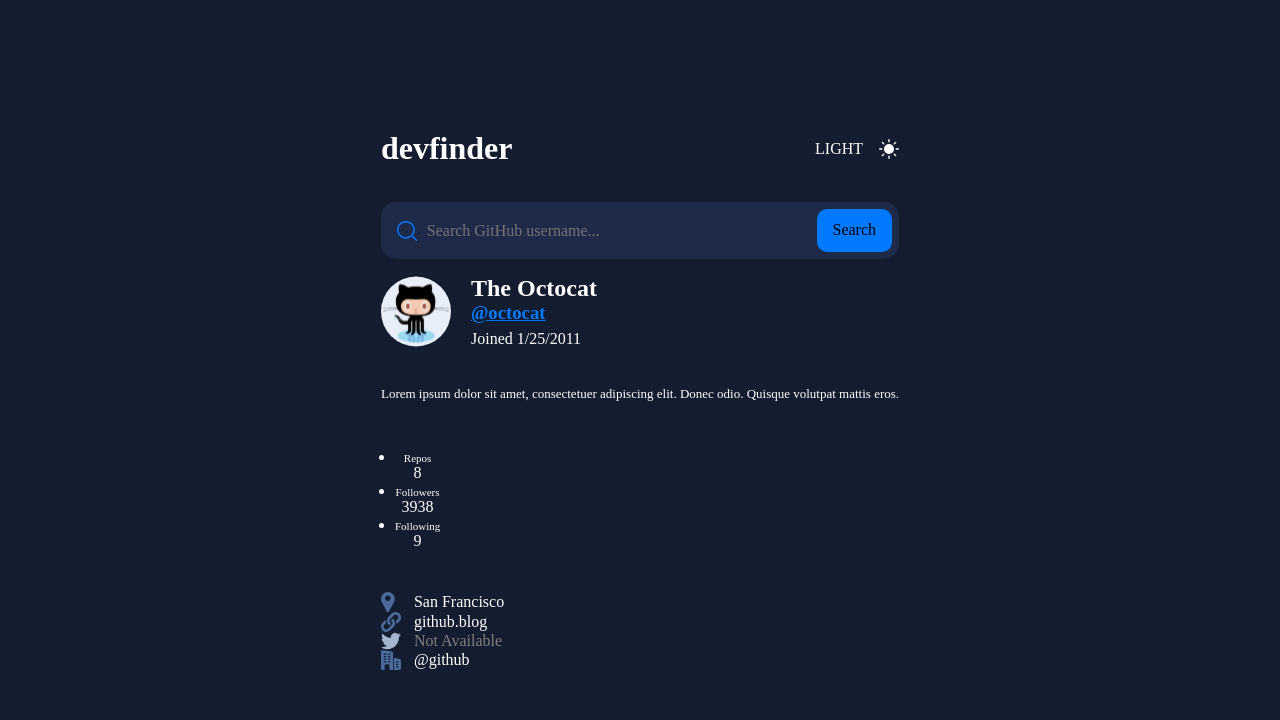
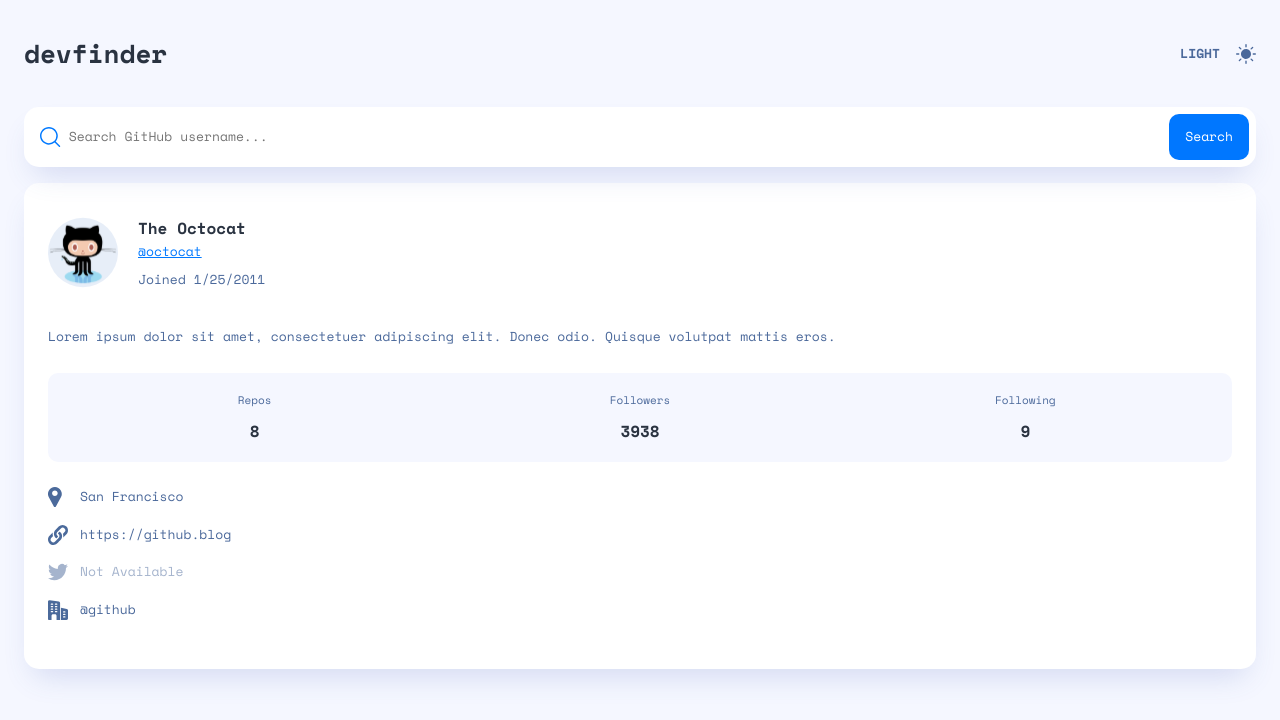
Before and after one commit to ronaldpaek/github-user-search-app, a React (Vite) app: page / in a window 1280 px wide. Shown: the top 720 px of the page. Built offline with nearby package versions, Linux system fonts and the light colour scheme.

Commit message:
Fix structure for app and css

```diff
--- a/src/App.css
+++ b/src/App.css
@@ -1,23 +1,20 @@
 #root {
-  padding-inline: 24px;
-}
-
-.github-search-container {
-  display: grid;
-  place-content: center;
-  height: 100%;
+  padding-inline: var(--spacing-5);
+  padding-top: var(--spacing-6);
 }
 
 .app-header {
   display: flex;
   justify-content: space-between;
-  margin-bottom: 35px;
+  align-items: center;
+  margin-bottom: var(--spacing-6);
 }
 
 .theme-toggle {
   display: flex;
   align-items: center;
-  gap: 16px;
+  font-weight: var(--font-weight-700);
+  gap: var(--spacing-4);
 }
 
 .theme-label {
@@ -25,20 +22,25 @@
 }
 
 .search-bar {
-  background: #1e2a47;
+  position: relative;
+  background-color: var(--color-white);
   display: flex;
-  padding-left: 16px;
-  border-radius: 15px;
   justify-content: space-between;
-  gap: 7px;
-  margin-bottom: 16px;
+  align-items: center;
+  padding: 7px 7px 7px var(--spacing-4);
+  gap: var(--spacing-2);
+  margin-bottom: var(--spacing-4);
+  border-radius: var(--border-radius-2);
+  box-shadow: var(--box-shadow);
 }
 
 .search-input-container {
   display: flex;
   align-items: center;
+  gap: var(--spacing-2);
+  background-color: var(--color-white);
   flex-grow: 1;
-  gap: 9px;
+  justify-content: space-between;
 }
 
 .search-icon {
@@ -47,16 +49,23 @@
 
 .search-input {
   background-color: inherit;
-  flex-grow: 1;
   border: none;
+  width: 100%;
+}
+
+.message-toast {
+  --color-toast: #f74646;
+  color: var(--color-toast);
+  font-weight: var(--font-weight-700);
+  white-space: nowrap;
 }
 
 .search-button {
-  padding: 12.5px 16px;
+  padding: var(--spacing-3) var(--spacing-4);
   border-radius: 10px;
-  background: #0079ff;
+  background-color: var(--color-primary);
+  color: var(--color-white);
   border: none;
-  margin: 6.5px 7px 7.5px 0;
 }
 
 .truncate-text {
@@ -65,11 +74,13 @@
   text-overflow: ellipsis;
 }
 
-.user-section {
-  display: grid;
-  border-radius: 15px;
-  background: #1e2a47;
-  padding: 32px 24px 48px 24px;
+.user-content {
+  background-color: var(--color-white);
+  padding-inline: var(--spacing-5);
+  padding-top: var(--spacing-6);
+  padding-bottom: var(--spacing-7);
+  box-shadow: var(--box-shadow);
+  border-radius: var(--border-radius-2);
 }
 
 .user-card {
@@ -85,13 +96,16 @@
 }
 
 .user-bio {
-  margin-bottom: 23px;
-  font-size: 13px;
+  margin-bottom: var(--spacing-5);
   line-height: 1.92;
 }
 
+.no-bio {
+  opacity: 0.75;
+}
+
 .user-stats {
-  background: #141d2f;
+  background-color: var(--color-accent);
   display: flex;
   border-radius: 10px;
   justify-content: space-between;
@@ -99,38 +113,51 @@
   margin-bottom: 24px;
 }
 
+.stats-list {
+  list-style-type: none;
+  display: flex;
+  flex-basis: 100%;
+}
+
 .stat-item {
   text-align: center;
+  flex: 1;
 }
 
 .stat-title {
-  font-size: 11px;
-  font-weight: 400;
+  margin-bottom: var(--spacing-2);
 }
 
-.user-contact-details {
+.stat-value {
+  font-size: var(--font-size-4);
+  color: var(--color-neutral-dark);
+  font-weight: var(--font-weight-700);
+}
+
+.contact-details-list {
   display: flex;
   flex-direction: column;
-  gap: 17px;
+  gap: var(--spacing-4);
+}
+
+.svg-container {
+  width: var(--spacing-6);
 }
 
 .contact-item {
   display: flex;
-  gap: 13px;
+  min-width: var(--spacing-6);
   align-items: center;
 }
 
-.contact-item:first-child {
-  gap: 19px;
-}
-
 .contact-info {
-  color: #fff;
+  color: inherit;
   text-decoration: none;
 }
 
 .not-available {
-  color: gray;
+  --not-available: #a5b4cd;
+  color: var(--not-available);
   pointer-events: none;
   cursor: default;
 }
--- a/src/App.jsx
+++ b/src/App.jsx
@@ -21,17 +21,17 @@ const App = () => {
     followers: 3938,
     following: 9,
     location: "San Francisco",
-    blog: "github.blog",
+    blog: "https://github.blog",
     twitter_username: null,
     company: "@github",
   });
-  console.log({ user });
 
   return (
+    <>
+      <AppHeader />
       <div className="github-search-container">
-      <AppHeader />
-      <main>
         <SearchBar setUser={setUser} />
+        <main className="user-content">
           <UserCard
             name={user.name}
             handle={user.login}
@@ -52,6 +52,7 @@ const App = () => {
           />
         </main>
       </div>
+    </>
   );
 };
 
--- a/src/index.css
+++ b/src/index.css
@@ -1,3 +1,5 @@
+@import url("https://fonts.googleapis.com/css2?family=Space+Mono:wght@400;700&display=swap");
+
 *,
 *::before,
 *::after {
@@ -39,24 +41,91 @@ body,
 }
 
 :root {
-  /* Light Mode Colors: */
-  --color-primary-light: hsl(212deg, 100%, 50%);
-  --color-neutral-light-1: hsl(217deg, 20%, 51%);
-  --color-neutral-light-2: hsl(217deg, 35%, 45%);
-  --color-neutral-light-dark: hsl(217deg, 21%, 21%);
-  --color-accent-light: hsl(227deg, 100%, 98%);
-  --color-white-light: hsl(0deg, 0%, 100%);
-  /* Dark Mode Colors */
-  --color-primary-dark: hsl(212deg, 100%, 50%);
-  --color-white-dark: hsl(0deg, 0%, 100%);
-  --color-neutral-dark-1: hsl(220deg, 40%, 13%);
-  --color-neutral-dark-2: hsl(222deg, 41%, 20%);
+  --color-primary: hsl(212deg, 100%, 50%);
+  --color-neutral-1: hsl(217deg, 20%, 51%);
+  --color-neutral-2: hsl(217deg, 35%, 45%);
+  --color-neutral-dark: hsl(217deg, 21%, 21%);
+  --color-accent: hsl(227deg, 100%, 98%);
+  --color-white: hsl(0deg, 0%, 100%);
+
+  --font-family: "Space Mono", monospace;
+
+  --font-weight-400: 400;
+  --font-weight-700: 700;
+
+  --font-size-1: 11px;
+  --font-size-2: 13px;
+  --font-size-3: 15px;
+  --font-size-4: 16px;
+  --font-size-5: 22px;
+  --font-size-6: 26px;
+
+  --line-height-1: 1.66;
+
+  --spacing-1: 4px;
+  --spacing-2: 8px;
+  --spacing-3: 12px;
+  --spacing-4: 16px;
+  --spacing-5: 24px;
+  --spacing-6: 32px;
+  --spacing-7: 48px;
+
+  --box-shadow: 0px 16px 30px -10px rgba(70, 96, 187, 0.2);
+
+  --border-radius-1: 10px;
+  --border-radius-2: 15px;
 }
 
-body {
-  background: #141d2f;
-  color: #fff;
+@media (prefers-color-scheme: dark) {
+  :root {
+    --color-primary: hsl(212deg, 100%, 50%);
+    --color-white: hsl(222deg, 41%, 20%);
+    --color-neutral-1: hsl(220deg, 40%, 13%);
+    --color-neutral-2: hsl(0deg, 0%, 100%);
+    --color-accent: hsl(220deg, 40%, 13%);
+    --color-neutral-dark: hsl(0deg, 0%, 100%);
+  }
 }
 
 /* :root[data-theme="dark"] {
-}  */
+  --color-primary: hsl(212deg, 100%, 50%);
+  --color-white: hsl(0deg, 0%, 100%);
+  --color-neutral-1: hsl(220deg, 40%, 13%);
+  --color-neutral-2: hsl(222deg, 41%, 20%);
+  --color-accent: hsl(220deg, 40%, 13%);
+  --color-neutral-dark: hsl(0deg, 0%, 100%);
+} */
+
+body {
+  background: var(--color-accent);
+  color: var(--color-neutral-2);
+  font-size: var(--font-size-2);
+  line-height: var(--line-height-1);
+  font-family: var(--font-family);
+}
+
+h1,
+.h1 {
+  font-size: var(--font-size-6);
+  font-weight: var(--font-weight-700);
+  color: var(--color-neutral-dark);
+}
+
+h2,
+.h2 {
+  font-size: var(--font-size-4);
+  font-weight: var(--font-weight-700);
+  color: var(--color-neutral-dark);
+}
+
+h3,
+.h3 {
+  font-size: var(--font-size-2);
+  font-weight: var(--font-weight-400);
+}
+
+h4,
+.h4 {
+  font-size: var(--font-size-1);
+  font-weight: var(--font-weight-400);
+}
```
Lines whose indentation alone changed are shown as unchanged.
